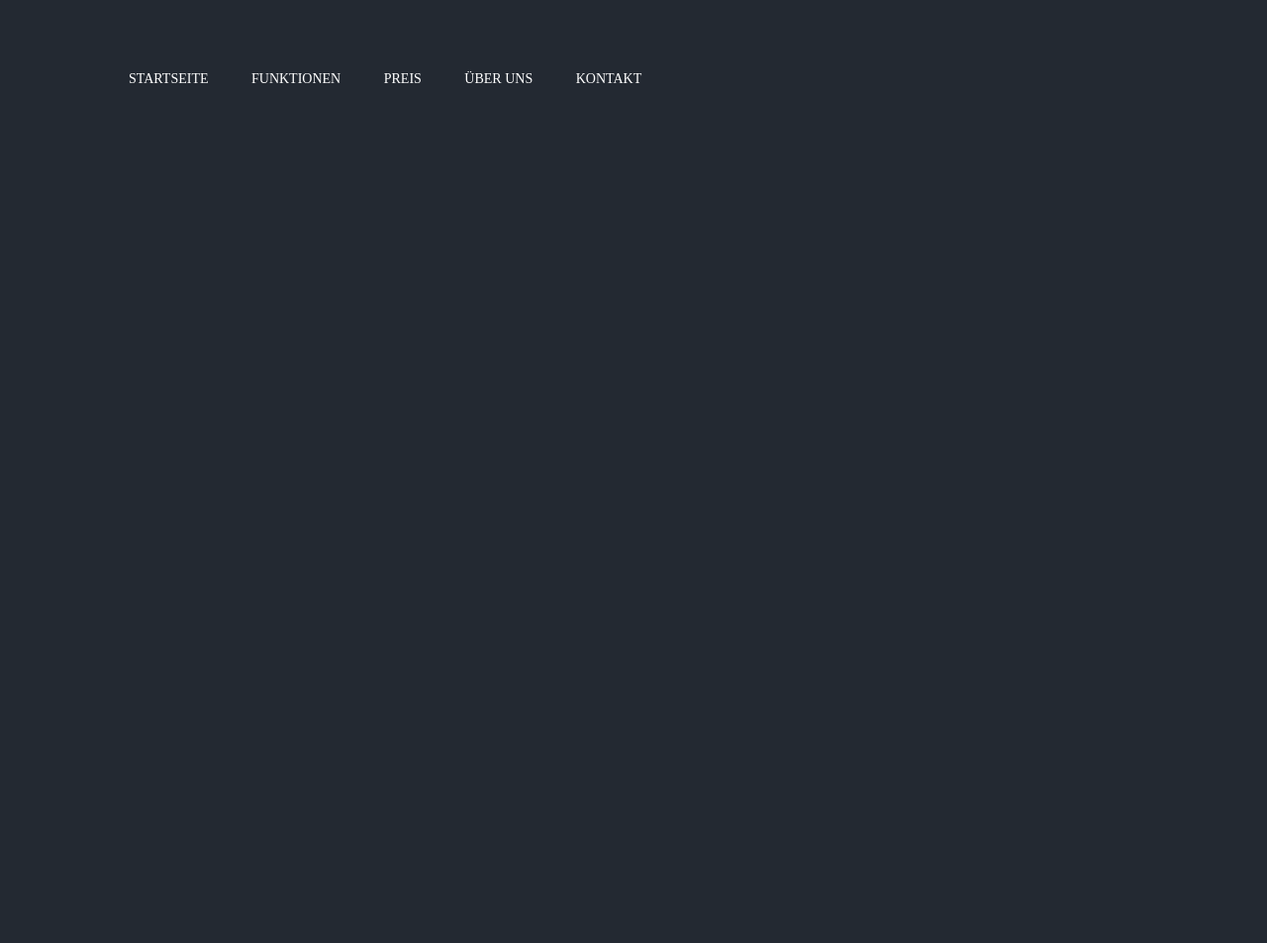
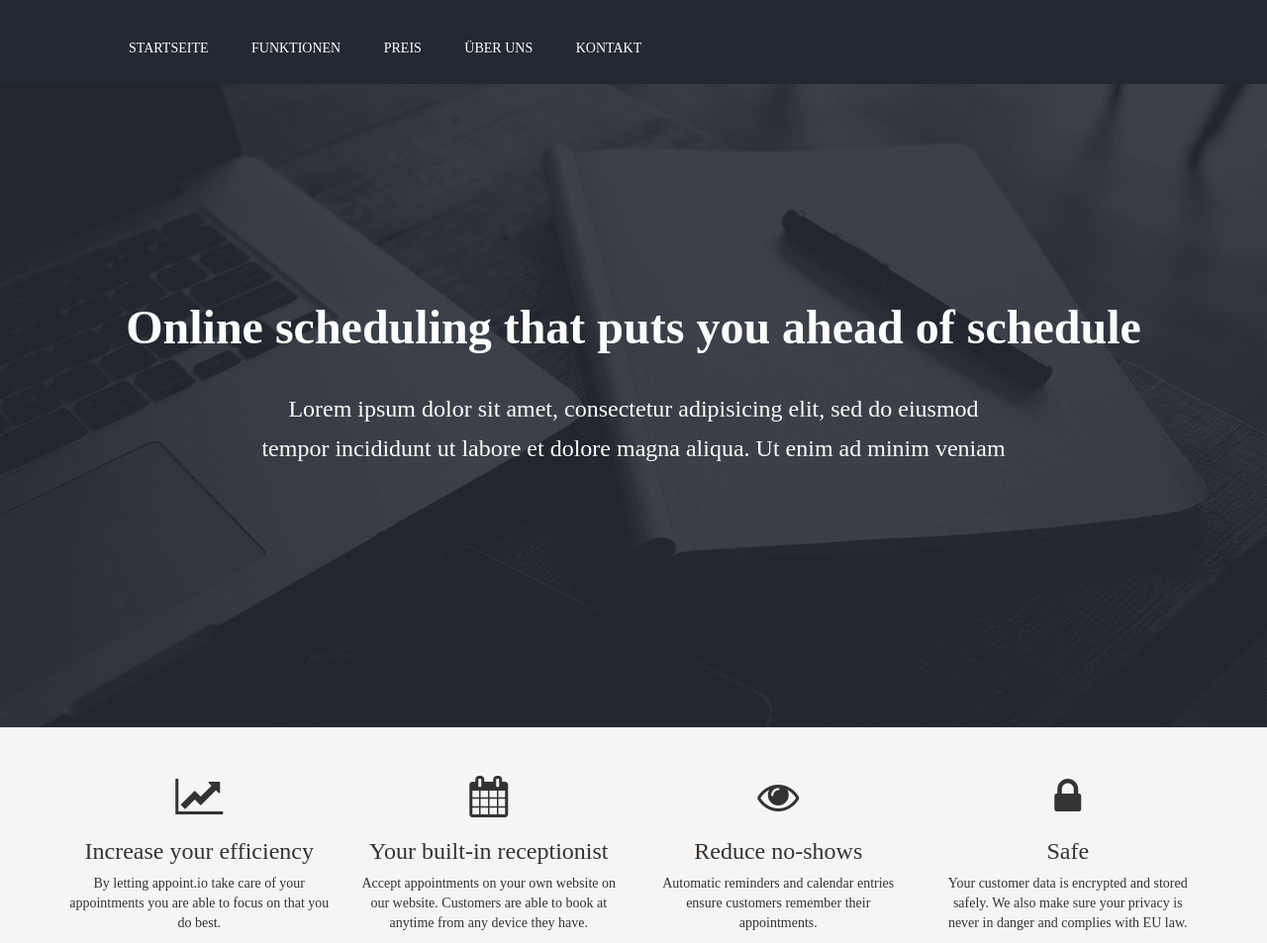
Before and after one commit to appointio/appointio-marketing, a plain HTML site: page index.html in a window 1280 px wide. Shown: the whole page at 99% size. Before the commit the page ends 800 px from the top, so only its background shows below. Drawn offline with nearby package versions, Linux system fonts and the light colour scheme.

Commit message:
working on home site (short feature list)

```diff
--- a/assets/css/style.css
+++ b/assets/css/style.css
@@ -2,7 +2,7 @@
     ================================================
     Handcrafted by Markus Danek <markus@creativebrains.net>
     Last updated on 30.10.2014
-    appoint.io Stylesheet
+    appoint.io Marketing Page Stylesheet
     ================================================
     Contents:
     01    Basic
@@ -11,7 +11,6 @@
         b    Responsive Navigation Overlay
     ================================================
     */
-
 
     /* ----------------------------------------------------------------------------------------------------------
     01 Basic ----------------------------------------------------------------------------------------------------
@@ -25,7 +24,7 @@ body {
 }
 
 body {
-    background: #232932; #f7f5f3;
+    background: #f7f5f3;
     font-family: "museo-sans", "sans-serif";
 }
 
@@ -50,10 +49,12 @@ button.ghost.white {
 
 header {
     background: #232932;
+    min-height: 85px;
 }
 
 header h1.logo {
     text-indent: -9999px;
+    font-size: 8px;
 }
 
     /* 02a - Navigation */
@@ -81,7 +82,8 @@ header nav ul.desktop li a {
     border-bottom: 1px solid transparent;
     text-decoration: none;
     padding: 0 0 6px;
-    font-family: "museo-sans", "sans-serif";
+    font-family: "proxima-nova", "museo-sans", "sans-serif";
+    font-weight: 300;
 }
 
 header nav ul.desktop li a:hover {
@@ -92,8 +94,11 @@ header nav ul.desktop li a:hover {
     header nav ul.desktop {
         display: none;
     }
+
+    #trigger-overlay {
+        margin-right: 20px;
     }
-
+}
 
     /* 02b - Responsive Navigation Overlay */
 
@@ -103,7 +108,7 @@ header nav ul.desktop li a:hover {
     height: 100%;
     top: 0;
     left: 0;
-    background: rgba(35,41,50,0.9);
+    background: rgba(35,41,50,1);
 }
 
 .overlay .overlay-close {
@@ -151,13 +156,19 @@ header nav ul.desktop li a:hover {
     font-weight: 300;
     display: block;
     color: #fff;
-    -webkit-transition: color 0.2s;
-    transition: color 0.2s;
+    -webkit-transition: 0.3s;
+    -moz-transition: 0.3s;
+    transition: 0.3s;
+    border-bottom: 1px solid transparent;
+    text-decoration: none;
+    padding: 0 0 6px;
+    font-family: "proxima-nova", "sans-serif";
 }
 
 .overlay ul li a:hover,
 .overlay ul li a:focus {
-    color: #e3fcb1;
+    color: #fdfdfd;
+    border-bottom: 1px solid #fdfdfd;
 }
 
 .overlay-appoint {
@@ -207,3 +218,58 @@ visibility: hidden;
         min-height: 34px;
     }
 }
+
+    /* ----------------------------------------------------------------------------------------------------------
+    03 Home Page ------------------------------------------------------------------------------------------------
+    ---------------------------------------------------------------------------------------------------------- */
+
+    /* 03a - Header Content */
+
+section.hero-home {
+    min-height: 650px;
+    background: url(../img/header-images/home-hero-85-compressor.png) no-repeat center center fixed;
+    -webkit-background-size: cover;
+    -moz-background-size: cover;
+    -o-background-size: cover;
+    background-size: cover;
+}
+
+section.hero-home .content.container h1 {
+    color: #FDFDFD;
+    margin-top: 220px;
+    text-align: center;
+    font-size: 48px;
+    font-weight: bold;
+    font-family: "museo-sans", "sans-serif";
+}
+
+section.hero-home .content.container p {
+    color: #FDFDFD;
+    text-align: center;
+    margin-top: 35px;
+    font-size: 24px;
+    line-height: 40px;
+    font-family: "museo-sans", "sans-serif";
+}
+
+    /* 03b - Short Feature List */
+
+section.home-short-features.container {
+    margin-top: 50px;
+}
+
+section.home-short-features.container .feature {
+    text-align: center;
+}
+
+section.home-short-features.container .feature i {
+
+}
+
+section.home-short-features.container .feature h3 {
+
+}
+
+section.home-short-features.container .feature p {
+
+}
--- a/index.html
+++ b/index.html
@@ -12,7 +12,7 @@
 
     <link href="http://getbootstrap.com/dist/css/bootstrap.min.css" rel="stylesheet">
     <link href="assets/css/font-awesome.min.css" rel="stylesheet">
-        <script src="//use.typekit.net/jqk5agy.js"></script>
+    <script src="https://use.typekit.net/jqk5agy.js"></script>
     <script>try{Typekit.load();}catch(e){}</script>
     <link href="assets/css/style.css" rel="stylesheet">
 </head>
@@ -40,11 +40,42 @@
                         <li><a href="#">Preis</a></li>
                         <li><a href="#">Über uns</a></li>
                         <li><a href="#">Kontakt</a></li>
-                        </ul>
-                    </nav>
+                    </ul><!-- END ul -->
+                </nav><!-- END nav -->
             </div><!--END overlay overlay-appoint visible-xs -->
         </div><!-- END .container -->
     </header><!-- END header -->
+    <section class="hero-home">
+        <div class="content container">
+            <h1>Online scheduling that puts you ahead of schedule</h1>
+            <p>Lorem ipsum dolor sit amet, consectetur adipisicing elit, sed do eiusmod<br/>
+                tempor incididunt ut labore et dolore magna aliqua. Ut enim ad minim veniam</p>
+        </div><!-- END .content -->
+    </section><!-- END section.hero.home -->
+    <section class="home-short-features container">
+        <div class="row">
+            <div class="feature col-xs-4 col-sm-4 col-md-3 col-lg-3">
+                <i class="fa fa-line-chart fa-3x"></i>
+                <h3>Increase your efficiency</h3>
+                <p>By letting appoint.io take care of your appointments you are able to focus on that you do best.</p>
+            </div><!-- END .feature -->
+            <div class="feature col-xs-4 col-sm-4 col-md-3 col-lg-3">
+                <i class="fa fa-calendar fa-3x"></i>
+                <h3>Your built-in receptionist</h3>
+                <p>Accept appointments on your own website on our website. Customers are able to book at anytime from any device they have.</p>
+            </div><!-- END .feature -->
+            <div class="feature col-xs-4 col-sm-4 col-md-3 col-lg-3">
+                <i class="fa fa-eye fa-3x"></i>
+                <h3>Reduce no-shows</h3>
+                <p>Automatic reminders and calendar entries ensure customers remember their appointments.</p>
+            </div><!-- END .feature -->
+            <div class="feature col-xs-4 col-sm-4 col-md-3 col-lg-3">
+                <i class="fa fa-lock fa-3x"></i>
+                <h3>Safe</h3>
+                <p>Your customer data is encrypted and stored safely. We also make sure your privacy is never in danger and complies with EU law.</p>
+            </div><!-- END .feature -->
+        </div><!-- END .row -->
+    </section><!-- END section.home-short-features -->
 
     <!-- Javascripts -->
     <script src="assets/js/modernizr.custom.js"></script>
```
Also changed, not shown: assets/img/header-images/home-hero-80-compressor.png (added), assets/img/header-images/home-hero-85-compressor.png (added), assets/img/header-images/home-hero-90-compressor.png (added), assets/img/header-images/home-hero.png (added). Lines whose indentation alone changed are shown as unchanged.
